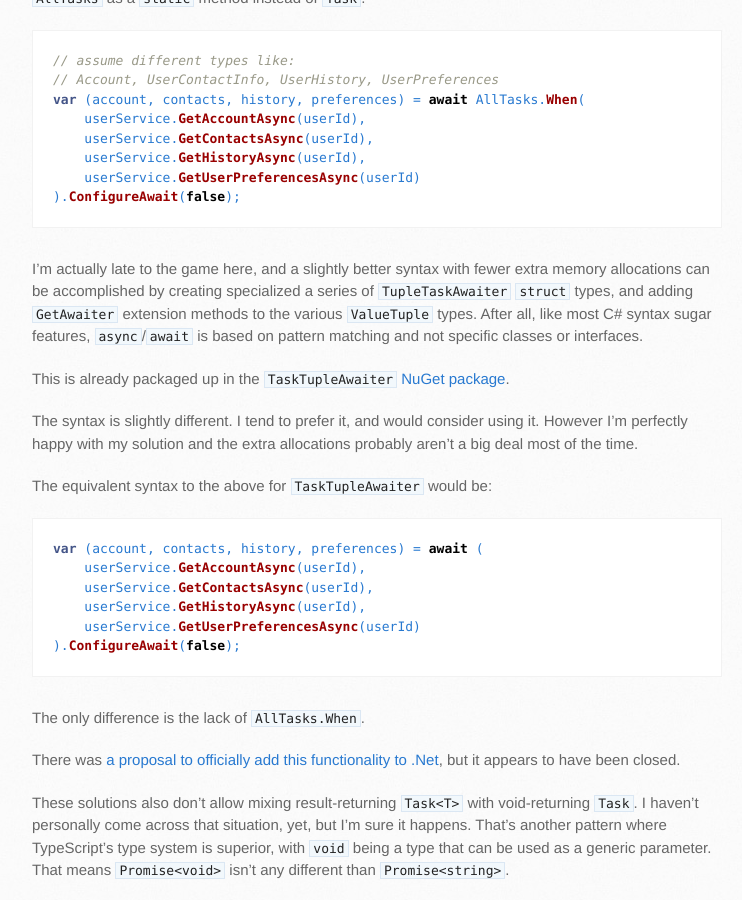
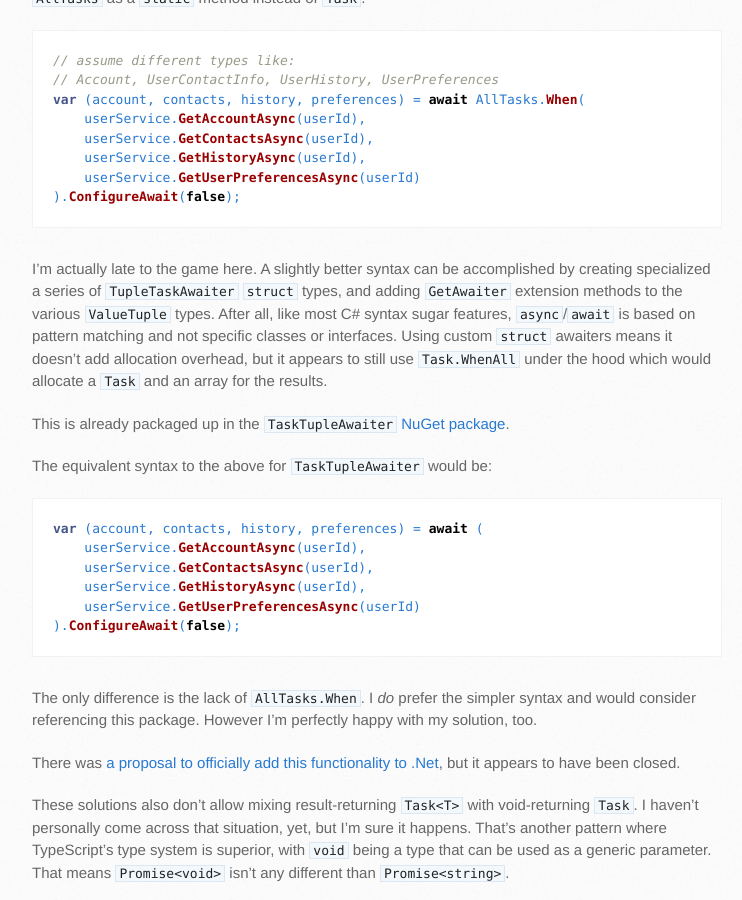
Before and after one commit to TheMuuj/TheMuuj.github.io, a Jekyll site: the page built from _posts/2020-08-29-csharp-awaiting-multiple-tasks.md, in a window 1280 px wide and 900 px high, scrolled down 1257 px. Shown: the whole window, without its empty margins (138-880 px from the left). Built offline with Jekyll 4.4.1, drawn with Linux system fonts in a browser that asks for light colours.

Commit message:
Edit Post: "C# Awaiting Multiple Tasks"
- rewording, moved some ideas around

````diff
--- a/_posts/2020-08-29-csharp-awaiting-multiple-tasks.md
+++ b/_posts/2020-08-29-csharp-awaiting-multiple-tasks.md
@@ -60,11 +60,9 @@ var (account, contacts, history, preferences) = await AllTasks.When(
 ).ConfigureAwait(false);
 ```
 
-I'm actually late to the game here, and a slightly better syntax with fewer extra memory allocations can be accomplished by creating specialized a series of `TupleTaskAwaiter` `struct` types, and adding `GetAwaiter` extension methods to the various `ValueTuple` types. After all, like most C# syntax sugar features, `async`/`await` is based on pattern matching and not specific classes or interfaces.
+I'm actually late to the game here. A slightly better syntax can be accomplished by creating specialized a series of `TupleTaskAwaiter` `struct` types, and adding `GetAwaiter` extension methods to the various `ValueTuple` types. After all, like most C# syntax sugar features, `async`/`await` is based on pattern matching and not specific classes or interfaces. Using custom `struct` awaiters means it doesn't add allocation overhead, but it appears to still use `Task.WhenAll` under the hood which would allocate a `Task` and an array for the results.
 
 This is already packaged up in the `TaskTupleAwaiter` [NuGet package](https://www.nuget.org/packages/TaskTupleAwaiter/).
-
-The syntax is slightly different. I tend to prefer it, and would consider using it. However I'm perfectly happy with my solution and the extra allocations probably aren't a big deal most of the time.
 
 The equivalent syntax to the above for `TaskTupleAwaiter` would be:
 
@@ -77,7 +75,7 @@ var (account, contacts, history, preferences) = await (
 ).ConfigureAwait(false);
 ```
 
-The only difference is the lack of `AllTasks.When`.
+The only difference is the lack of `AllTasks.When`. I *do* prefer the simpler syntax and would consider referencing this package. However I'm perfectly happy with my solution, too.
 
 There was [a proposal to officially add this functionality to .Net](https://github.com/dotnet/runtime/issues/20166), but it appears to have been closed.
 
````
